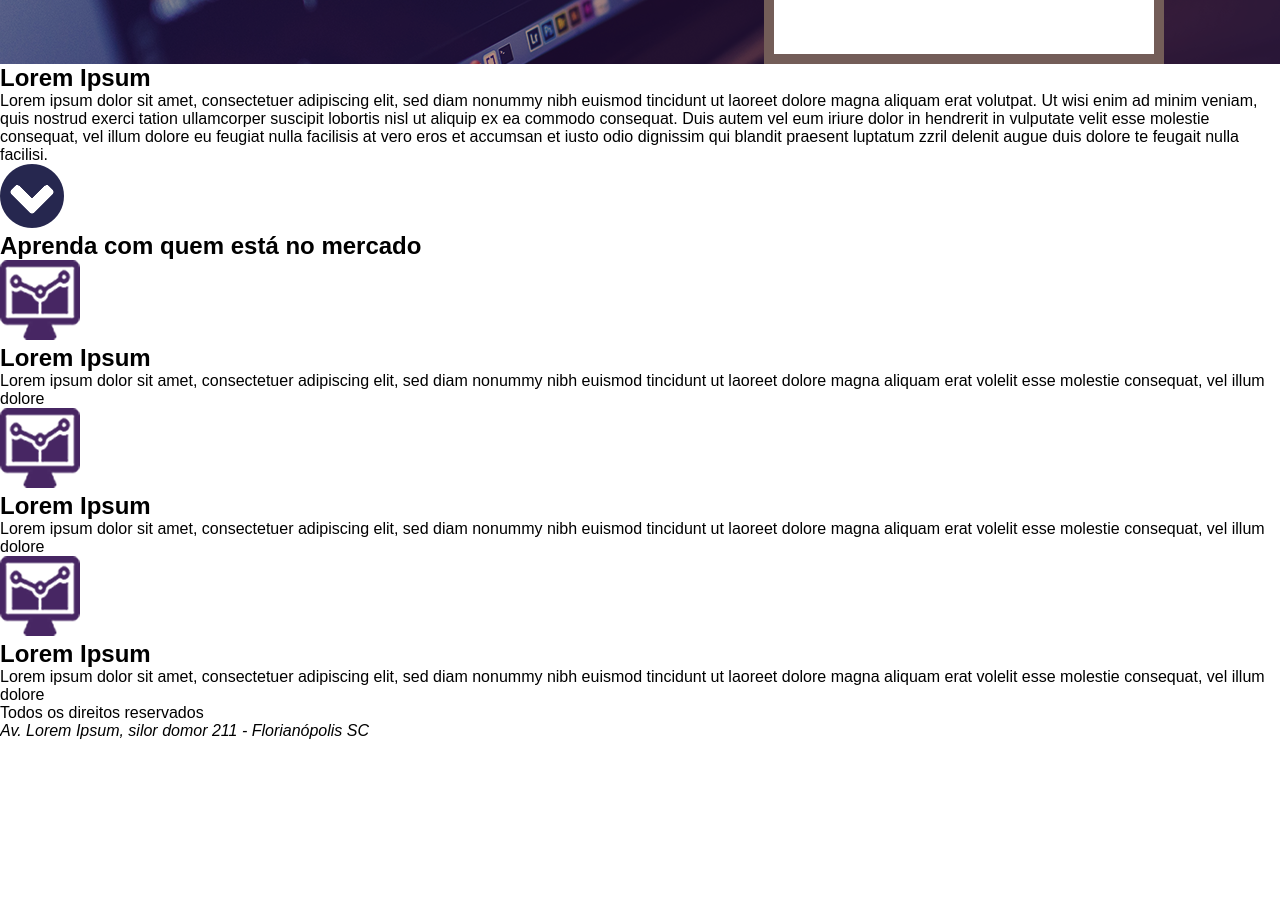
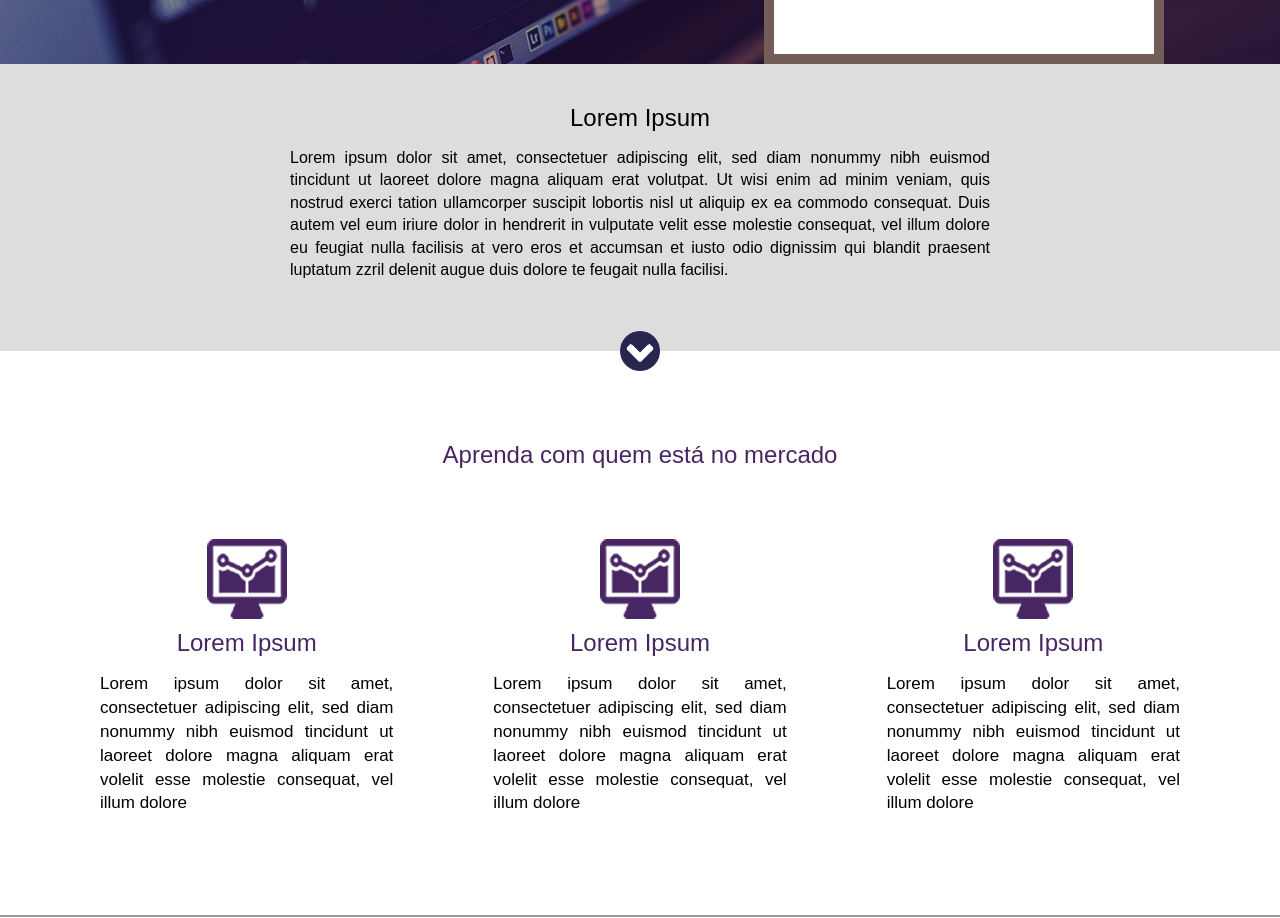
Before and after one commit to CleytonRibeiro38/projeto01-danki, a plain HTML site: page index.html in a window 1280 px wide. Shown: the part 558-1476 px from the top of the page. Before the commit the page ends 1298 px from the top, so only its background shows below. Drawn offline with Linux system fonts and the light colour scheme; files whose address does not match are found by name.

Commit message:
Estilizando Content e Footer.

```diff
--- a/css/style.css
+++ b/css/style.css
@@ -10,7 +10,7 @@
 .header01 {background-color: #212343; padding: 15px 116px 20px;}
 .header02 {display: flex; justify-content: space-between; padding: 0 116px;}
 .header02a {background-color: rgb(33, 35, 67, 0.7); margin: 100px 0 200px; padding: 50px 250px 80px 40px;}
-.header02a ul li {color: white;}
+.header02a ul li {color: white; font-weight: normal;}
 .header02a ul li + li {margin-top: 20px;}
 .header02b {width: 400px; background-color: white; border: 10px solid #735d58; padding: 15px 0 0 10px;}
 .header02b form h2 {font-weight: normal; color: #999999; font-size: 21px;}
@@ -19,3 +19,17 @@
 .header02b form input {width: 350px; height: 50px; border: 1px solid #999999;}
 form input[type="submit"] {width: 280px; height: 50px; background-color: #323665; color: white; font-size: 25px;
 margin: 10px 0 0 40px; border-bottom: 5px solid #4A5097; cursor: pointer;}
+/*==========CONTENT==========*/
+.content01 {background-color: #dddddd;}
+.content01 h2 {text-align: center; font-weight: normal; padding-top: 40px;}
+.content01 p {width: 700px; margin: 0 auto; text-align: justify; margin-top: 15px; line-height: 1.4; padding-bottom: 70px;}
+.seta {display: block; width: 40px; margin: 0 auto; margin-top: -20px;}
+.content02 {border-bottom: 2px solid #999999; margin-bottom: 30px;}
+.content02 > h2 {text-align: center; font-weight: normal; color: #472663; margin: 70px 0 70px;}
+.contents02 {display: flex; width: 1080px; margin: 0 auto;}
+.contents02 img {display: block; margin: 0 auto; margin-bottom: 10px;}
+.contents02 h2 {text-align: center; font-weight: normal; color: #472663; margin-bottom: 15px;}
+.contents02 p {text-align: justify; font-weight: normal; line-height: 1.4; font-size: 17px; margin-bottom: 100px;}
+.contents02 div + div {margin-left: 100px;}
+/*==========FOOTER==========*/
+.footer p, .footer address {text-align: center; margin-bottom: 15px; color: #999;}
--- a/index.html
+++ b/index.html
@@ -41,26 +41,26 @@
 
     <!--CONTENT-->
     <section class="content01">
-        <h1>Lorem Ipsum</h1>
+        <h2>Lorem Ipsum</h2>
         <p>Lorem ipsum dolor sit amet, consectetuer adipiscing elit, sed diam nonummy nibh euismod tincidunt ut laoreet dolore magna aliquam erat volutpat. Ut wisi enim ad minim veniam, quis nostrud exerci tation ullamcorper suscipit lobortis nisl ut aliquip ex ea commodo consequat. Duis autem vel eum iriure dolor in hendrerit in vulputate velit esse molestie consequat, vel illum dolore eu feugiat nulla facilisis at vero eros et accumsan et iusto odio dignissim qui blandit praesent luptatum zzril delenit augue duis dolore te feugait nulla facilisi.</p>
     </section>
-    <img src="imagens/arrow.png" alt="Divisor de conteúdo">
+    <img src="imagens/arrow.png" alt="Divisor de conteúdo" class="seta">
     <section class="content02">
-        <h1>Aprenda com quem está no mercado</h1>
+        <h2>Aprenda com quem está no mercado</h2>
         <div class="contents02">
             <div class="contents02a">
                 <img src=".//imagens/icon.png" alt="Icone PC">
-                <h1>Lorem Ipsum</h1>
+                <h2>Lorem Ipsum</h2>
                 <p>Lorem ipsum dolor sit amet, consectetuer adipiscing elit, sed diam nonummy nibh euismod tincidunt ut laoreet dolore magna aliquam erat volelit esse molestie consequat, vel illum dolore</p>
             </div>
             <div class="contents02b">
                 <img src=".//imagens/icon.png" alt="Icone PC">
-                <h1>Lorem Ipsum</h1>
+                <h2>Lorem Ipsum</h2>
                 <p>Lorem ipsum dolor sit amet, consectetuer adipiscing elit, sed diam nonummy nibh euismod tincidunt ut laoreet dolore magna aliquam erat volelit esse molestie consequat, vel illum dolore</p>
             </div>
             <div class="contents02c">
                 <img src=".//imagens/icon.png" alt="Icone PC">
-                <h1>Lorem Ipsum</h1>
+                <h2>Lorem Ipsum</h2>
                 <p>Lorem ipsum dolor sit amet, consectetuer adipiscing elit, sed diam nonummy nibh euismod tincidunt ut laoreet dolore magna aliquam erat volelit esse molestie consequat, vel illum dolore</p>
             </div>
         </div>
```
